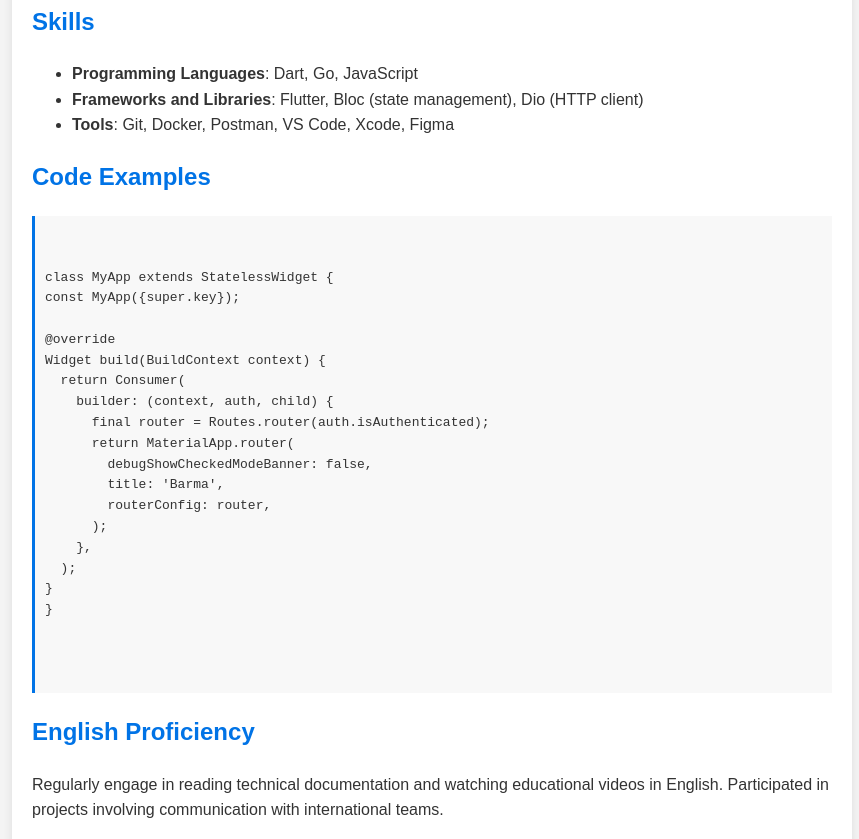
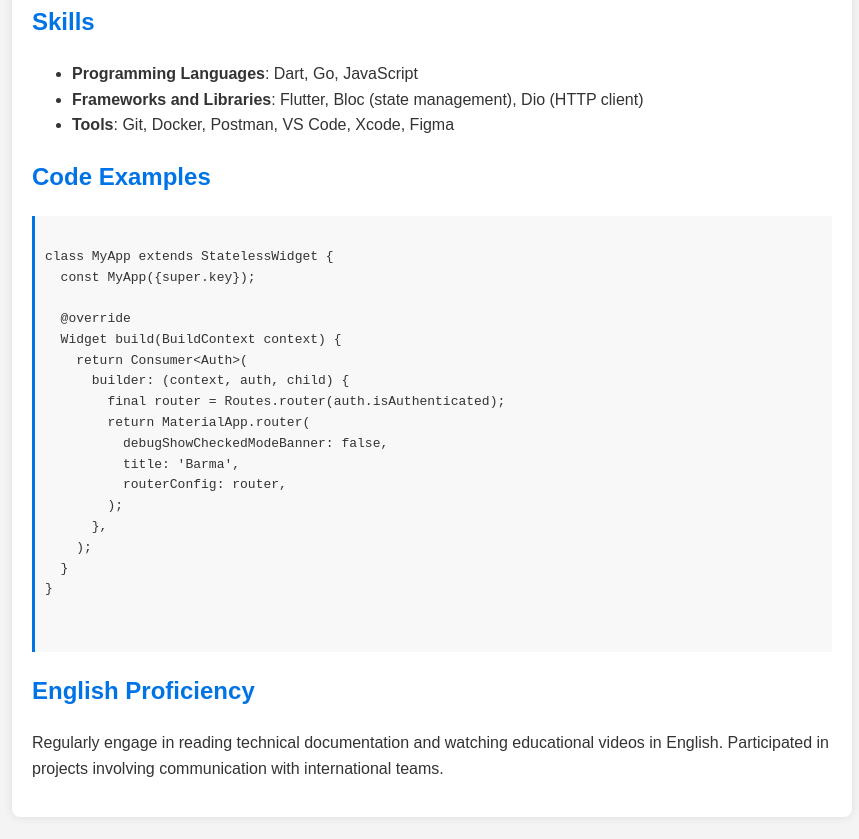
Before and after one commit to Tolkynbayeva/rsschool-cv, a plain HTML site: page index.html in a window 1280 px wide. Shown: the part 467-1306 px from the top of the page, without its empty margins (208-1067 px from the left). Drawn offline with Linux system fonts and the light colour scheme.

Commit message:
fix: change index.html

```diff
--- a/index.html
+++ b/index.html
@@ -4,7 +4,7 @@
   <meta charset="UTF-8">
   <meta name="viewport" content="width=device-width, initial-scale=1.0">
   <link rel="stylesheet" href="style.css">
-  <title>Document</title>
+  <title>CV - Tolkynbayeva Tolganay</title>
 </head>
 <body>
   <div class="container">
@@ -43,7 +43,7 @@ const MyApp({super.key});
 
   @override
   Widget build(BuildContext context) {
-  return Consumer<Auth>(
+    return Consumer&lt;Auth&gt;(
       builder: (context, auth, child) {
         final router = Routes.router(auth.isAuthenticated);
         return MaterialApp.router(
@@ -65,5 +65,4 @@ Widget build(BuildContext context) {
       </section>
   </div>
 </body>
-
 </html>
```
Lines whose indentation alone changed are shown as unchanged.
